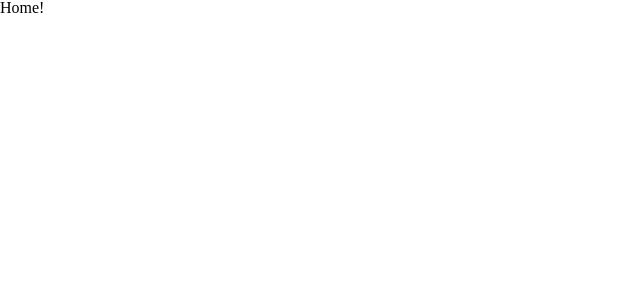
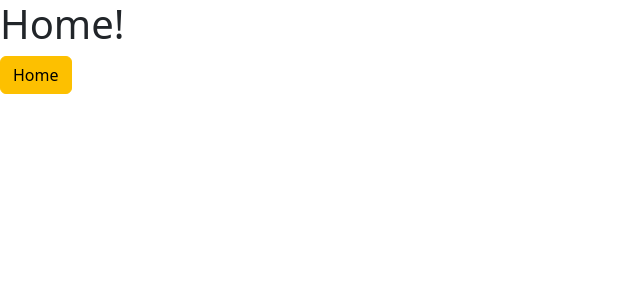
Before and after one commit to junb119/MovieSearchSite, a Vue app: page /#/ in a window 1280 px wide. Shown: the top 300 px of the page, without its empty margins (0-640 px from the left). Built offline with nearby package versions, Linux system fonts and the light colour scheme.

Commit message:
Bootstrap 구성

```diff
--- a/package.json
+++ b/package.json
@@ -37,6 +37,7 @@
     "webpack-dev-server": "^4.0.0-beta.0"
   },
   "dependencies": {
+    "bootstrap": "^5.2.1",
     "vue": "^3.0.7",
     "vue-router": "^4.1.5"
   }
--- a/src/App.vue
+++ b/src/App.vue
@@ -2,4 +2,6 @@
   <RouterView />
 </template>
 
-main.js->app.vue
+<style lang="scss">
+@import "~/scss/main"
+</style>
--- a/src/routes/Home.vue
+++ b/src/routes/Home.vue
@@ -1,3 +1,6 @@
 <template>
   <h1>Home!</h1>
+  <div class="btn btn-primary">
+    Home
+  </div>
 </template>
--- a/src/scss/main.scss
+++ b/src/scss/main.scss
@@ -1,3 +1,9 @@
-$color--black: #000;
-$color--white: #fff;
-$color--primary: orange;
+// Default variable overrides
+$primary: #FDC000;
+
+// Required
+@import "../../node_modules/bootstrap/scss/functions";
+@import "../../node_modules/bootstrap/scss/variables";
+@import "../../node_modules/bootstrap/scss/mixins";
+
+@import "../../node_modules/bootstrap/scss/bootstrap.scss"
```
Also changed, not shown: 1 other file (tests, documents, lock files or other folders).
